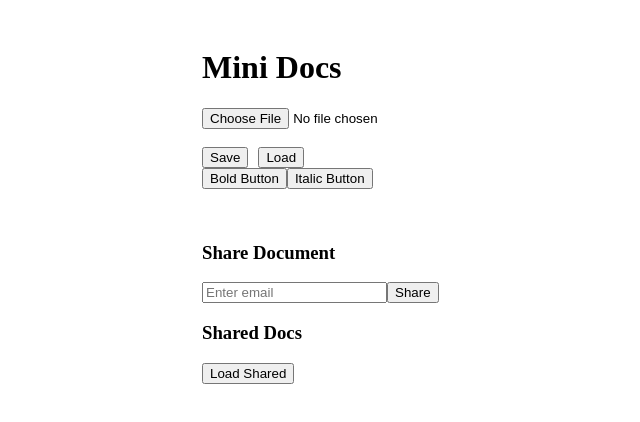
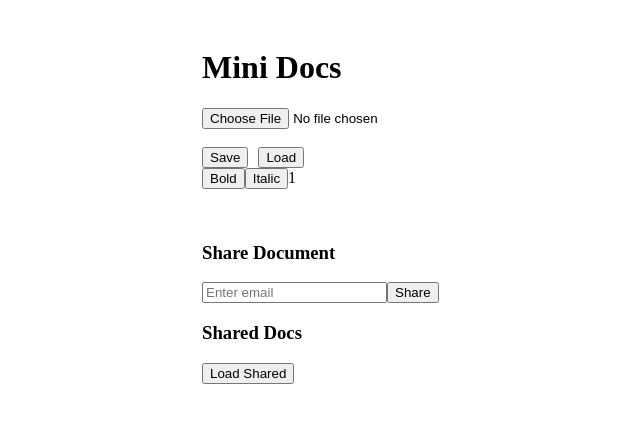
Before and after one commit to nileshshete2024/mini-docs, a React (Create React App) app in the folder client/: page / in a window 1280 px wide. Shown: the top 422 px of the page, without its empty margins (38-678 px from the left). Built offline with nearby package versions, Linux system fonts and the light colour scheme.

Commit message:
minor button name change

```diff
--- a/client/src/Editor.js
+++ b/client/src/Editor.js
@@ -13,11 +13,12 @@ export default function Editor({ content, onChange }) {
   return (
     <div>
       <button onClick={() => editor.chain().focus().toggleBold().run()}>
-        Bold Button
+        Bold
       </button>
       <button onClick={() => editor.chain().focus().toggleItalic().run()}>
-        Italic Button
+        Italic
       </button>
+1
       <EditorContent editor={editor} />
     </div>
   );
```
